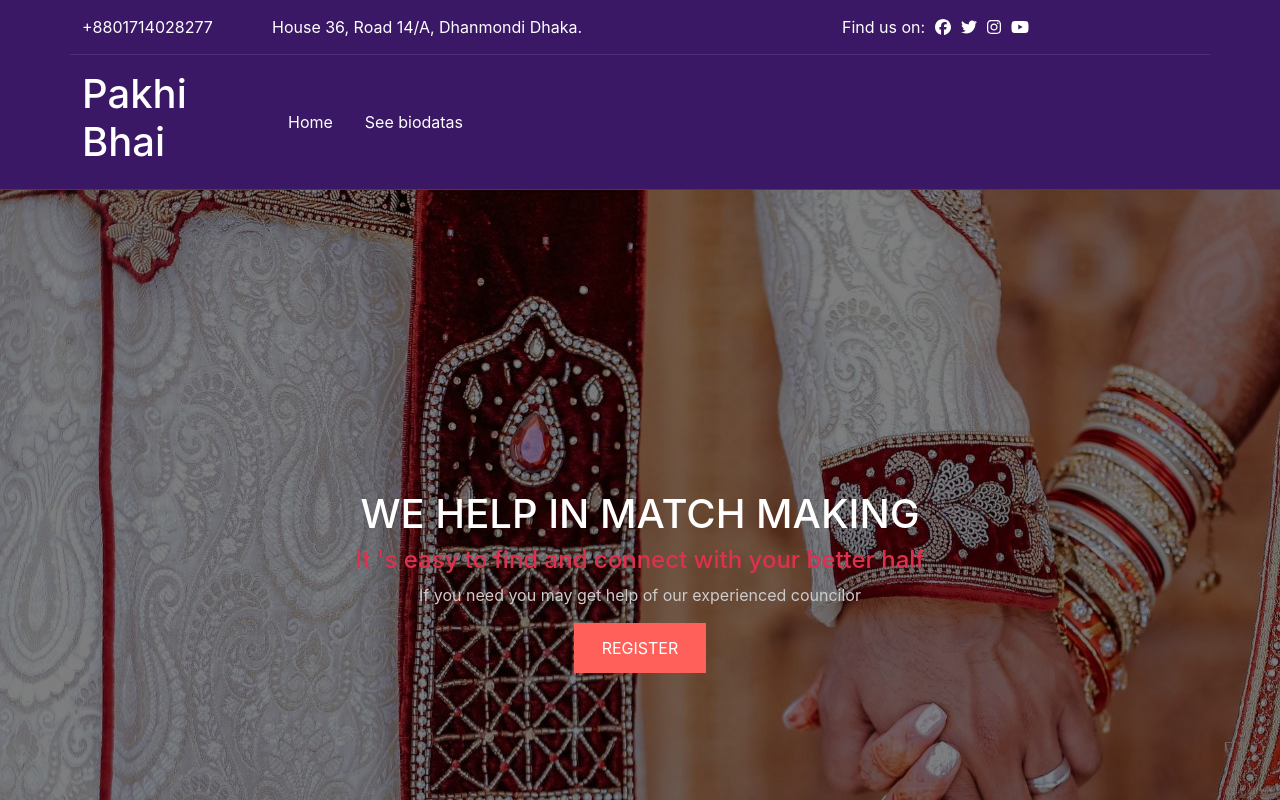
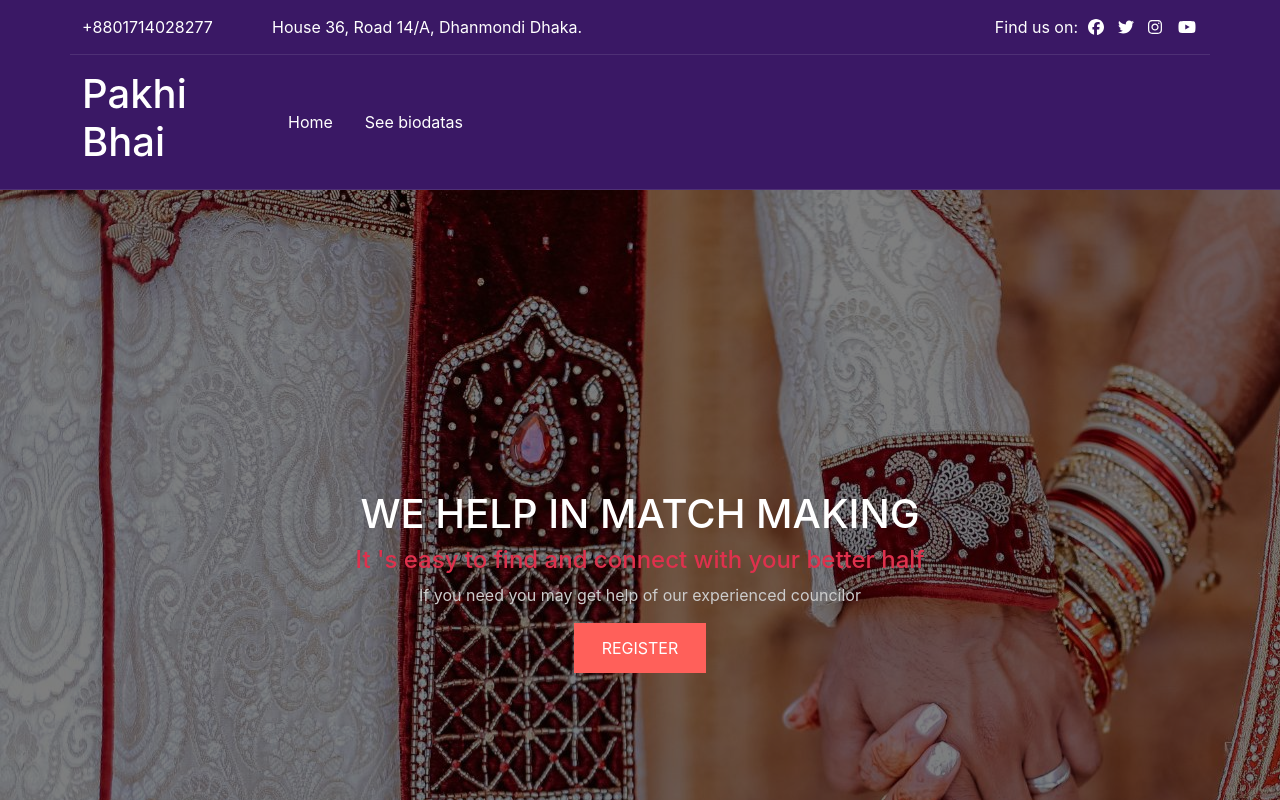
Before and after one commit to einfoengine/matrimony, a Next.js app in the folder client/: page / in a window 1280 px wide. Shown: the top 800 px of the page. Built offline with nearby package versions, Linux system fonts and the light colour scheme; no server answers.

Commit message:
top style changed

```diff
--- a/client/styles/style.scss
+++ b/client/styles/style.scss
@@ -187,6 +187,17 @@ a{
             border-bottom: 1px solid rgba($white, 0.1);
         }
     }
+    .ex-column:last-child{
+        display: flex;
+        margin-left: auto;
+        > div{
+            display: flex;
+            margin-left: auto;
+            > *{
+                min-width: 30px;
+            }
+        }
+    }
 }
 #ex-section-hero{
     div.ex-col{
```
